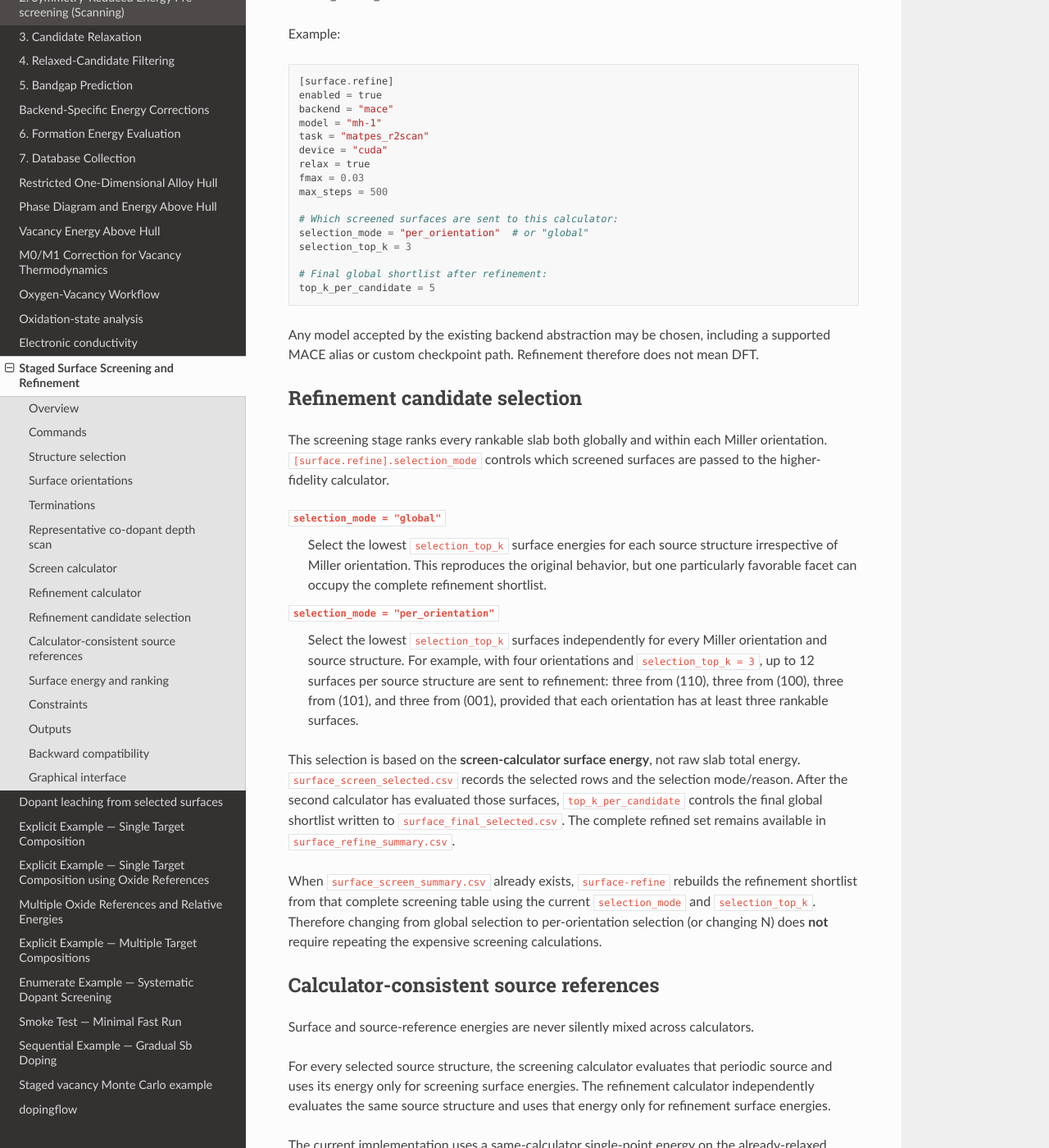
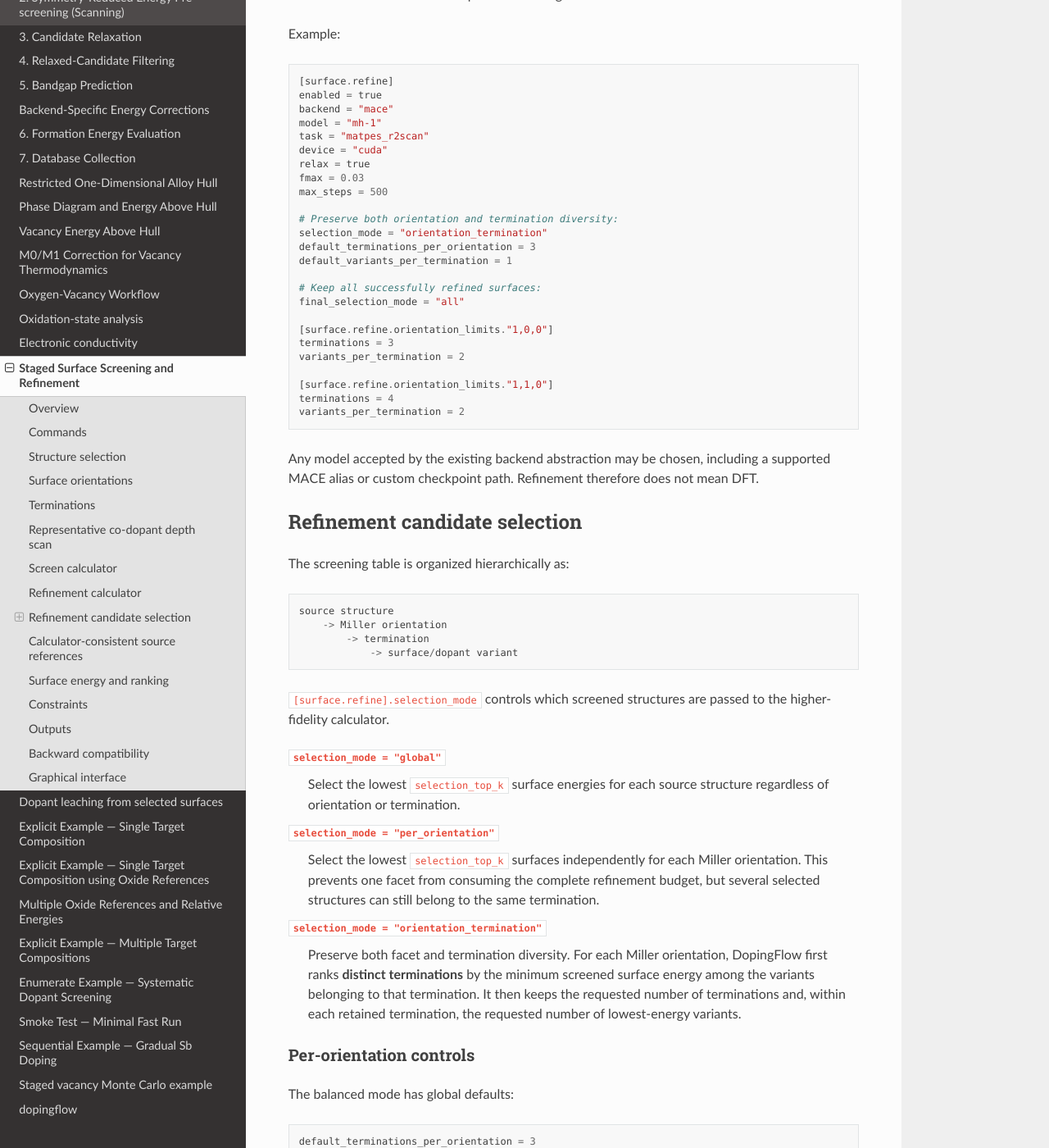
Before and after one commit to KazemZh/dopingflow, a Sphinx documentation site: the page built from docs/source/methods/surfaces.rst, in a window 1280 px wide and 1400 px high, scrolled down 3012 px. Shown: the whole window at 82% size. Built offline with Sphinx 7.4.7 and the Read the Docs theme 3.1.0, drawn with Linux system fonts in a browser that asks for light colours; some of the changed text lies outside the part shown.

Commit message:
docs: describe balanced and manual surface refinement selection

```diff
--- a/docs/source/methods/surfaces.rst
+++ b/docs/source/methods/surfaces.rst
@@ -129,7 +129,7 @@
 ---------------------
 
 The surface.refine section is independent of the screening calculator and
-re-evaluates only surface_screen_selected.csv.
+re-evaluates only the surfaces selected from the completed screening table.
 
 Example::
 
@@ -143,12 +143,21 @@
    fmax = 0.03
    max_steps = 500
 
-   # Which screened surfaces are sent to this calculator:
-   selection_mode = "per_orientation"  # or "global"
-   selection_top_k = 3
+   # Preserve both orientation and termination diversity:
+   selection_mode = "orientation_termination"
+   default_terminations_per_orientation = 3
+   default_variants_per_termination = 1
 
-   # Final global shortlist after refinement:
-   top_k_per_candidate = 5
+   # Keep all successfully refined surfaces:
+   final_selection_mode = "all"
+
+   [surface.refine.orientation_limits."1,0,0"]
+   terminations = 3
+   variants_per_termination = 2
+
+   [surface.refine.orientation_limits."1,1,0"]
+   terminations = 4
+   variants_per_termination = 2
 
 Any model accepted by the existing backend abstraction may be chosen,
 including a supported MACE alias or custom checkpoint path. Refinement therefore
@@ -157,36 +166,100 @@
 Refinement candidate selection
 ------------------------------
 
-The screening stage ranks every rankable slab both globally and within each
-Miller orientation. ``[surface.refine].selection_mode`` controls which screened
-surfaces are passed to the higher-fidelity calculator.
+The screening table is organized hierarchically as::
+
+   source structure
+       -> Miller orientation
+           -> termination
+               -> surface/dopant variant
+
+``[surface.refine].selection_mode`` controls which screened structures are
+passed to the higher-fidelity calculator.
 
 ``selection_mode = "global"``
    Select the lowest ``selection_top_k`` surface energies for each source
-   structure irrespective of Miller orientation. This reproduces the original
-   behavior, but one particularly favorable facet can occupy the complete
-   refinement shortlist.
+   structure regardless of orientation or termination.
 
 ``selection_mode = "per_orientation"``
-   Select the lowest ``selection_top_k`` surfaces independently for every
-   Miller orientation and source structure. For example, with four orientations
-   and ``selection_top_k = 3``, up to 12 surfaces per source structure are sent
-   to refinement: three from (110), three from (100), three from (101), and
-   three from (001), provided that each orientation has at least three rankable
-   surfaces.
+   Select the lowest ``selection_top_k`` surfaces independently for each
+   Miller orientation. This prevents one facet from consuming the complete
+   refinement budget, but several selected structures can still belong to the
+   same termination.
 
-This selection is based on the **screen-calculator surface energy**, not raw slab
-total energy. ``surface_screen_selected.csv`` records the selected rows and the
-selection mode/reason. After the second calculator has evaluated those surfaces,
-``top_k_per_candidate`` controls the final global shortlist written to
-``surface_final_selected.csv``. The complete refined set remains available in
-``surface_refine_summary.csv``.
+``selection_mode = "orientation_termination"``
+   Preserve both facet and termination diversity. For each Miller orientation,
+   DopingFlow first ranks **distinct terminations** by the minimum screened
+   surface energy among the variants belonging to that termination. It then
+   keeps the requested number of terminations and, within each retained
+   termination, the requested number of lowest-energy variants.
+
+Per-orientation controls
+~~~~~~~~~~~~~~~~~~~~~~~~
+
+The balanced mode has global defaults::
+
+   default_terminations_per_orientation = 3
+   default_variants_per_termination = 1
+
+and optional orientation-specific overrides::
+
+   [surface.refine.orientation_limits."1,0,0"]
+   terminations = 3
+   variants_per_termination = 2
+
+   [surface.refine.orientation_limits."1,1,0"]
+   terminations = 4
+   variants_per_termination = 2
+
+This allows different refinement budgets for (100), (110), (101), (001), or
+any other requested Miller orientation.
+
+Termination ranking
+~~~~~~~~~~~~~~~~~~~
+
+A termination can contain several dopant-depth variants. For the balanced
+selector, a termination is ranked using::
+
+   gamma_termination = min_j gamma_(termination,j)
+
+where ``j`` runs over rankable variants of that termination. After the best
+distinct terminations are chosen, variants inside each selected termination are
+ranked by their own screened surface energies.
+
+Manual override
+~~~~~~~~~~~~~~~
+
+Once ``surface_screen_summary.csv`` exists, the GUI can display every rankable
+screened surface with an editable ``Include`` checkbox. The automatic shortlist
+is shown as the initial selection, and the user may add or remove exact
+structures before refinement.
+
+Manual edits are stored as stable surface IDs in
+``manual_include_surface_ids`` and ``manual_exclude_surface_ids``. A surface ID
+contains the source target, Miller index, termination ID, and variant ID, so the
+same manual selection can be reconstructed later without rerunning the screen.
+
+Reusing an existing screen
+~~~~~~~~~~~~~~~~~~~~~~~~~~
 
 When ``surface_screen_summary.csv`` already exists, ``surface-refine`` rebuilds
-the refinement shortlist from that complete screening table using the current
-``selection_mode`` and ``selection_top_k``. Therefore changing from global
-selection to per-orientation selection (or changing N) does **not** require
-repeating the expensive screening calculations.
+the refinement shortlist from the complete screen table using the **current**
+automatic and manual selection settings. Changing the strategy, orientation
+limits, or exact checked surfaces therefore does **not** require repeating the
+expensive screening calculations.
+
+Final refined set
+~~~~~~~~~~~~~~~~~
+
+All successfully refined surfaces are retained by default::
+
+   final_selection_mode = "all"
+
+Therefore ``surface_refine_summary.csv`` contains the complete refined set and
+``surface_final_selected.csv`` mirrors that set by default. A legacy/advanced
+``final_selection_mode = "global"`` remains available through TOML for users
+who explicitly want a final global top-k reduction, but it is no longer a
+mandatory control in the GUI.
 
 Calculator-consistent source references
 -------------------------------------
@@ -242,14 +315,15 @@
    Every generated orientation, termination, and dopant-depth variant.
 
 surface_screen_selected.csv
-   Screened surfaces selected for refinement according to ``selection_mode`` and
-   ``selection_top_k``.
+   The exact screened surfaces selected for refinement after the automatic
+   strategy and any manual include/exclude overrides.
 
 surface_refine_summary.csv
    Higher-fidelity results for the screening shortlist.
 
 surface_final_selected.csv
-   Final top-k variants after refinement.
+   All successfully refined surfaces by default. A later explicit downstream
+   selection can reduce this set if desired.
 
 Each variant directory also stores the generated POSCAR, stage-specific
 result.json, optional relaxed POSCAR, optimizer log/trajectory, and meta.json.
@@ -294,8 +368,9 @@
 - run the screen and refinement either in the current environment or through
   separate named Conda environments;
 - inspect surface-energy rankings one selected source structure at a time;
-- choose either a global refinement shortlist or the best N surfaces from each
-  Miller orientation;
+- choose global, per-orientation, or orientation/termination-balanced refinement;
+- set different termination/variant budgets for each Miller orientation;
+- manually add or remove exact screened surfaces before refinement;
 - browse the selected slab geometry interactively;
 - inspect the raw screen/refinement tables.
 
```
